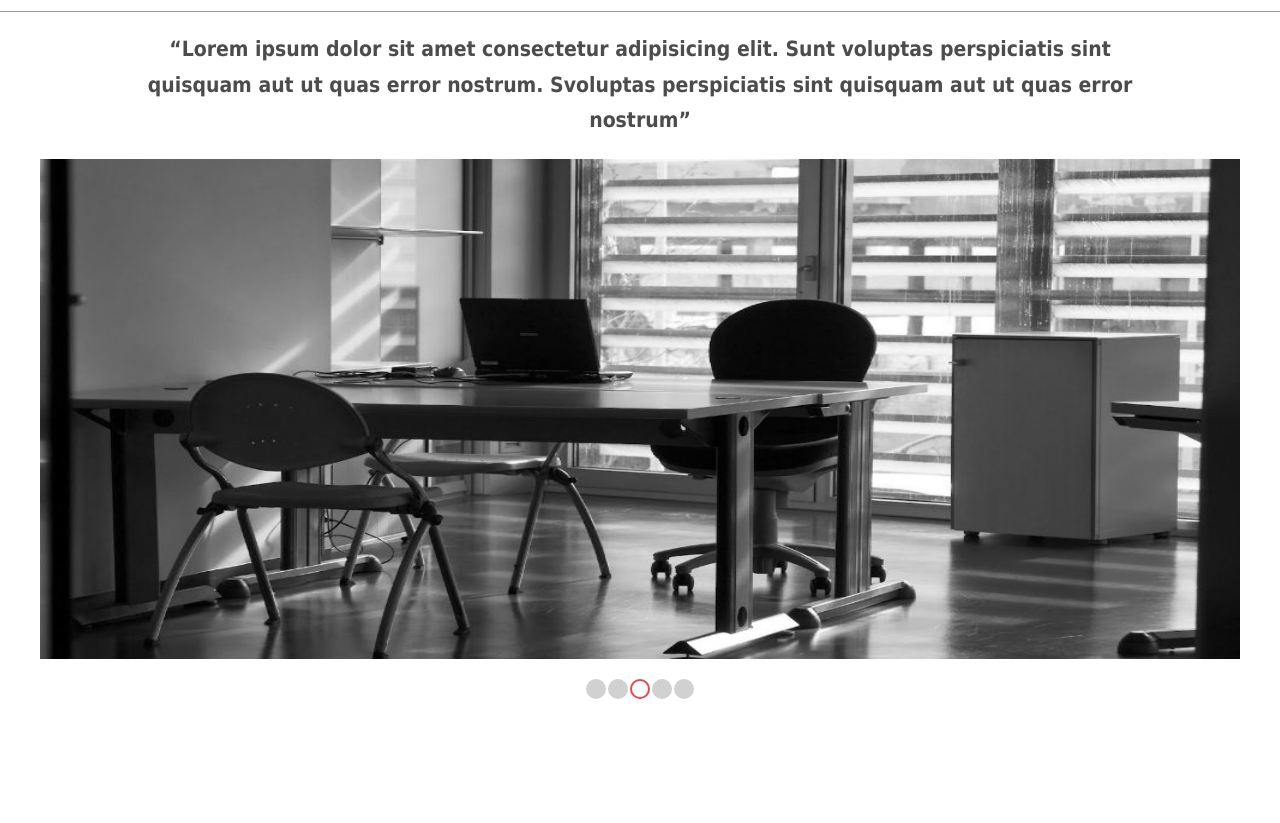
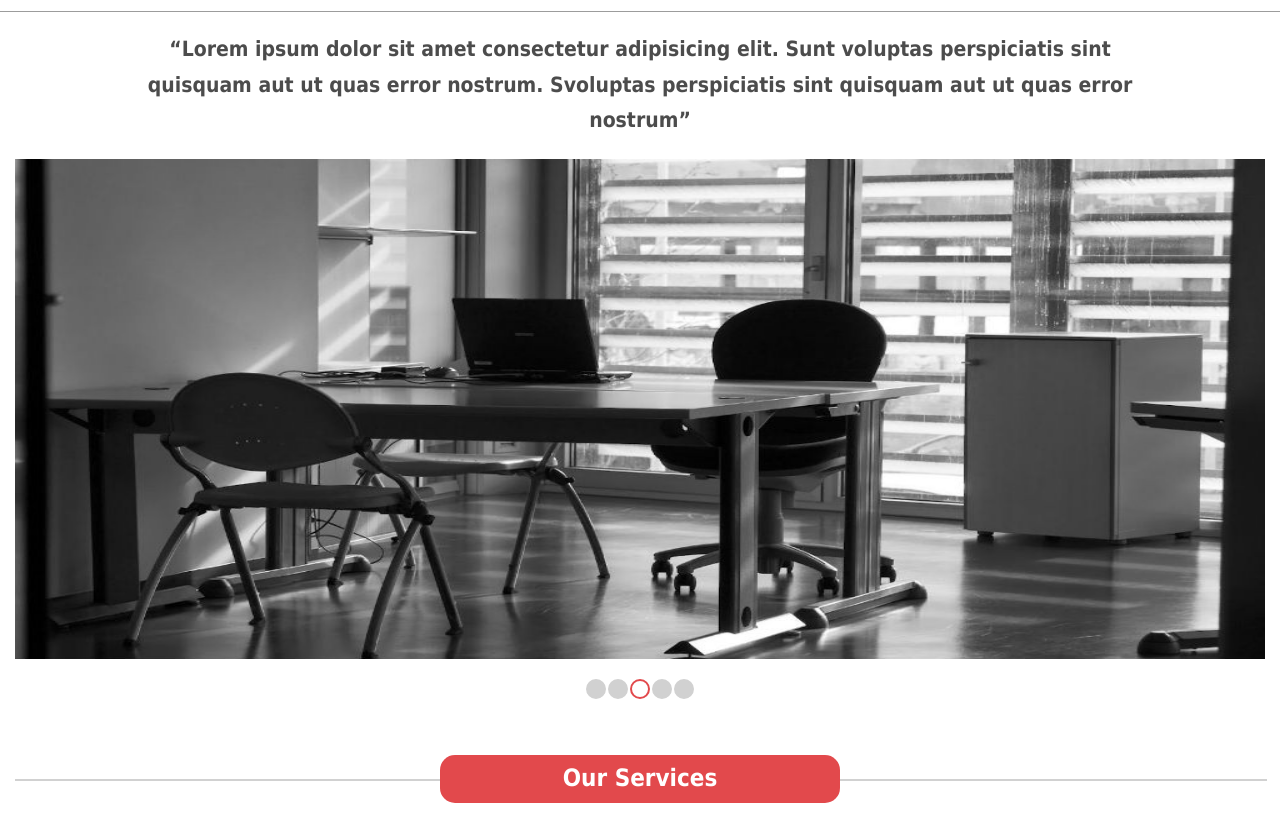
Before and after one commit to mostafafinal/sass-project, a website: page index.html in a window 1280 px wide. Shown: the part 131-954 px from the top of the page. Before the commit the page ends 866 px from the top, so only its background shows below. Drawn offline with nearby package versions, Linux system fonts and the light colour scheme; files that its build step writes are made by us from their sources.

Commit message:
Creating the services section head as a component

```diff
--- a/css/homepage.scss
+++ b/css/homepage.scss
@@ -2,7 +2,11 @@
 @import 'scss/helpers/mixins';
 
 @import 'scss/pages/global';
+
 @import 'scss/layouts/grid-system';
 @import 'scss/layouts/header';
+
+@import 'scss/components/_headings';
 @import 'scss/pages/home';
+
 @import 'scss/layouts/footer';
--- /dev/null
+++ b/css/scss/components/_headings.scss
@@ -0,0 +1,22 @@
+.bordered-head {
+    position: relative;
+    h2 {
+        width: 400px;
+        margin-left: auto;
+        margin-right: auto;
+        padding: 10px 15px;
+        background-color: $redColor;
+        color: #fff;
+        text-align: center;
+        border-radius: 15px;
+        &::before {
+            content: '';
+            position: absolute;
+            top: 50%;
+            left: 0;
+            width: 100%;
+            border: 1.5px solid #d1d1d1;
+            z-index: -1;
+        }
+    }
+}
--- a/index.html
+++ b/index.html
@@ -45,5 +45,14 @@
       </div>
     </div>
     <!-- End Slider -->
+    <!-- Start Services -->
+    <div class="our-services">
+      <div class="container">
+        <div class="bordered-head">
+          <h2>Our Services</h2>
+        </div>
+      </div>
+    </div>
+    <!-- End Services -->
   </body>
 </html>
```
Also changed, not shown: css/homepage.css, 1 other file.
